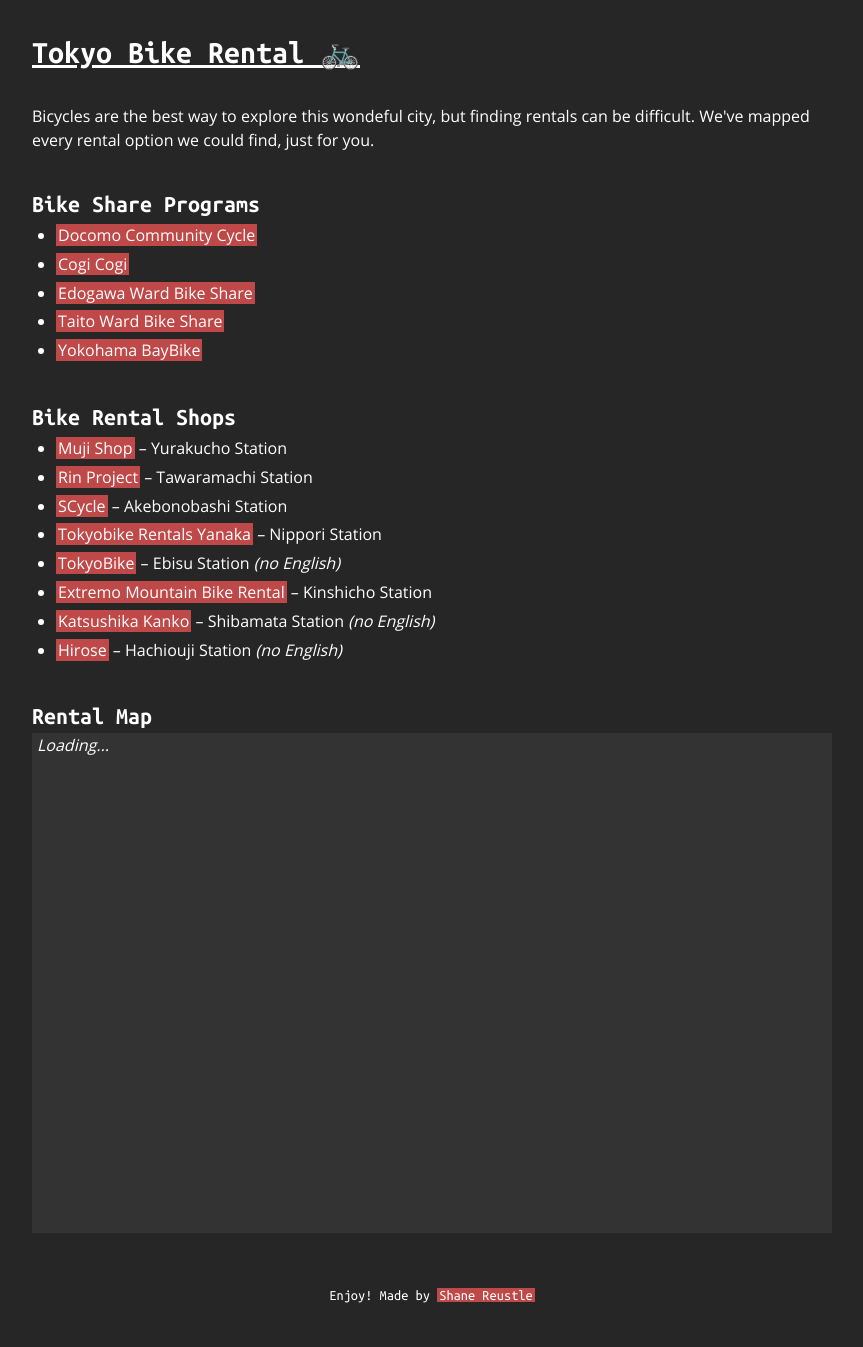
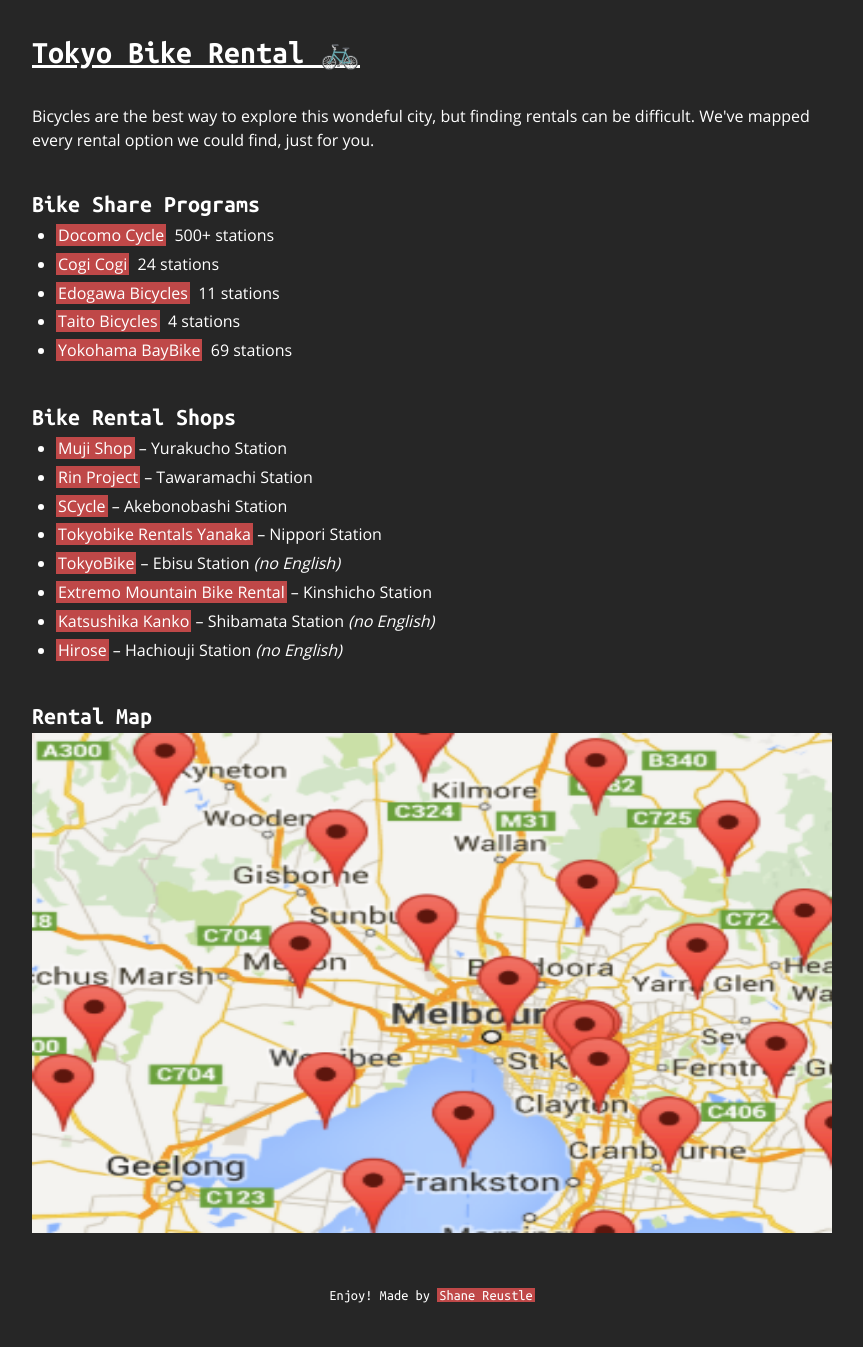
Before and after one commit to reustle/tokyobikerental, a Jekyll site: the page built from docs/index.html, in a window 1280 px wide. Shown: the whole page, without its empty margins (208-1071 px from the left). Built offline with Jekyll 4.4.1, drawn with Linux system fonts in a browser that asks for light colours.

Commit message:
home cleanup

```diff
--- a/docs/index.html
+++ b/docs/index.html
@@ -10,25 +10,28 @@
     <h2>Bike Share Programs</h2>
     <ul>
         <li>
-            <a href="/docomo-community-cycle{{ site.post_suffix }}">Docomo Community Cycle</a>
+            <a href="/docomo-community-cycle{{ site.post_suffix }}">Docomo Cycle</a>
+            &nbsp;500+ stations
         </li>
         <li>
             <a href="/cogi-cogi{{ site.post_suffix }}">Cogi Cogi</a>
+            &nbsp;24 stations
         </li>
         <li>
-            <a href="http://www.city.edogawa.tokyo.jp/smph/e_cycle/index.html">Edogawa Ward Bike Share</a>
-            <!--
-                &ndash; 11 stations <em>(no English)</em>
-            -->
+            <a href="http://www.city.edogawa.tokyo.jp/smph/e_cycle/index.html">Edogawa Bicycles</a>
+            &nbsp;11 stations
+            <!-- no english -->
         </li>
         <li>
-            <a href="https://www.city.taito.lg.jp/smph/index/kurashi/kotsu/jitensha/rental.html">Taito Ward Bike Share</a>
+            <a href="https://www.city.taito.lg.jp/smph/index/kurashi/kotsu/jitensha/rental.html">Taito Bicycles</a>
+            &nbsp;4 stations
             <!--
-                &ndash; 4 stations <em>(no English)</em>
+                no English</em>
             -->
         </li>
         <li>
             <a href="http://docomo-cycle.jp/yokohama/en/">Yokohama BayBike</a>
+            &nbsp;69 stations
             <!--
                 &ndash; 69 stations in Yokohama
                 150 / 30min (pay with card)
@@ -151,6 +154,6 @@
 <section>
     <h2>Rental Map</h2>
     <div id="rental-map-container">
-        <em>Loading...</em>
+        <img src="/img/sample-map-many.png" width="100%" height="100%">
     </div>
 </section>
```
